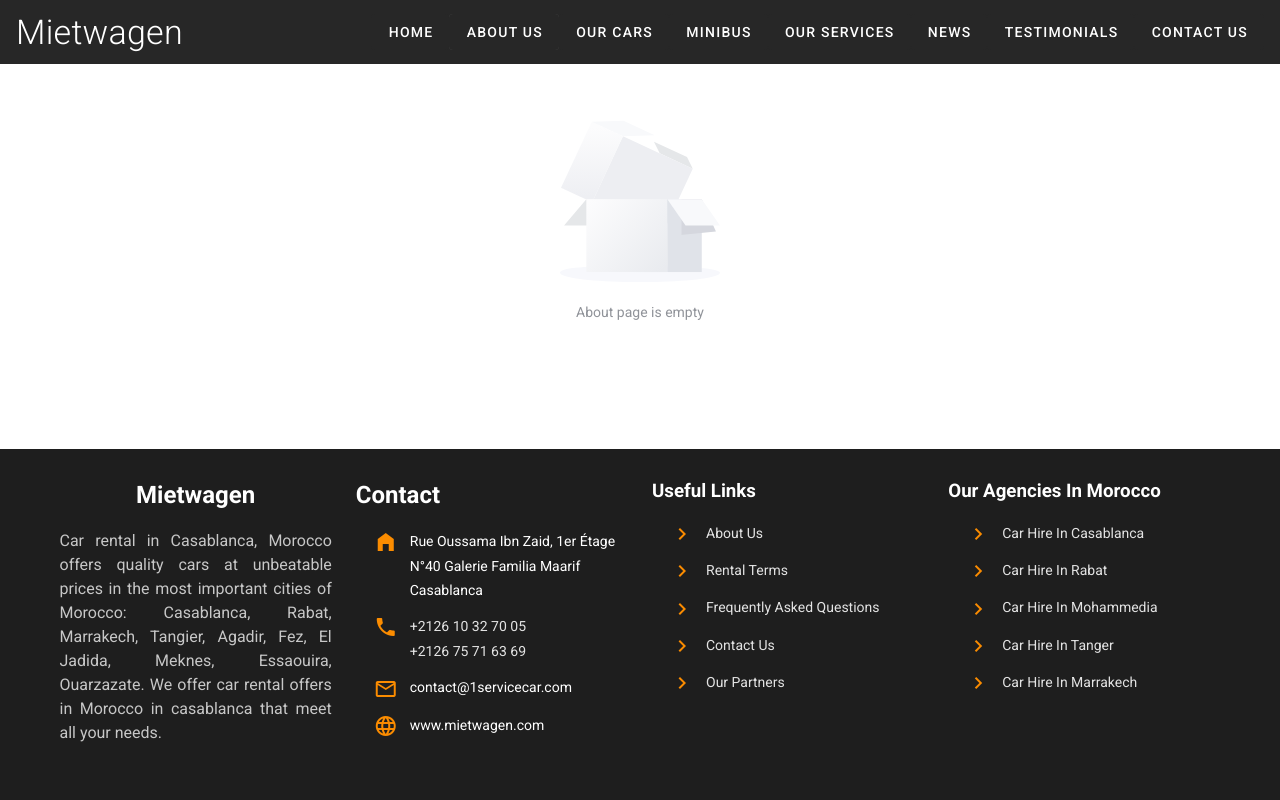
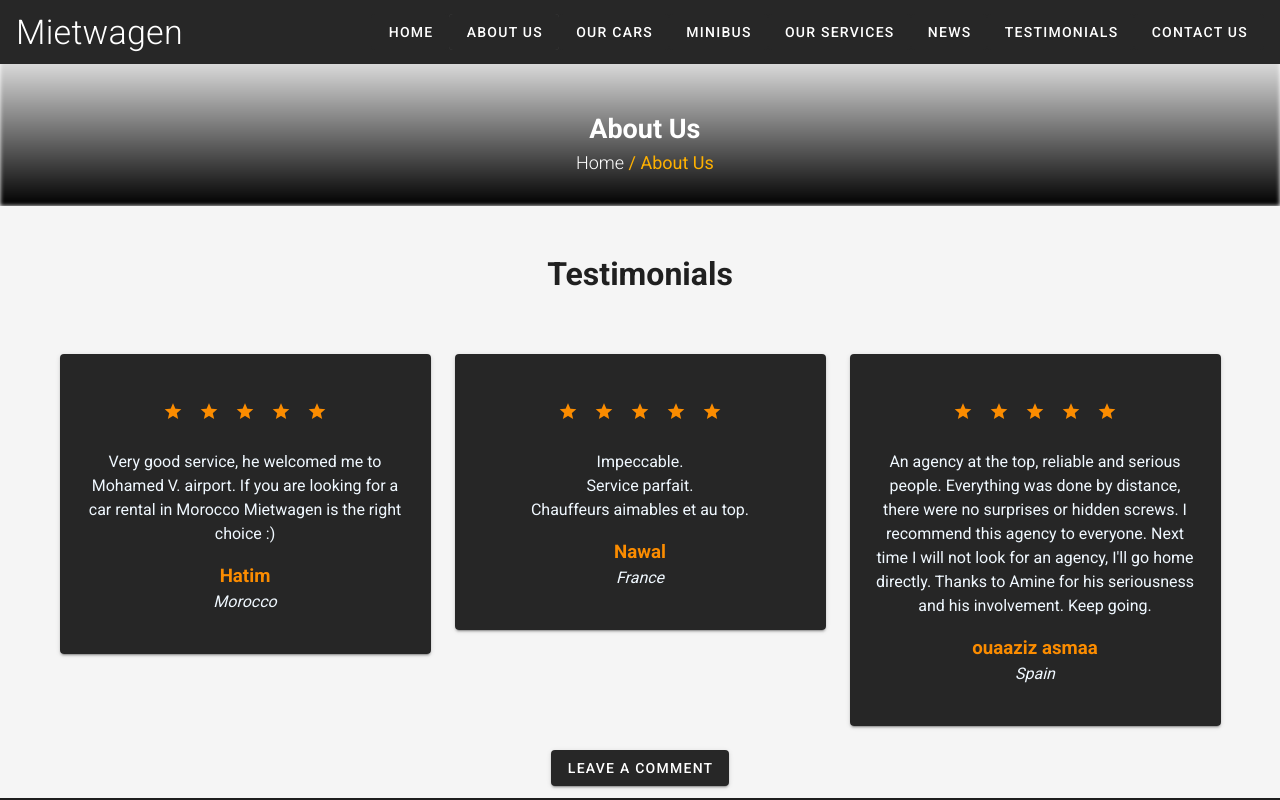
Before and after one commit to itsmaarouf/autoleihen, a Vue app: page /about in a window 1280 px wide. Shown: the top 800 px of the page. Built offline with nearby package versions, Linux system fonts and the light colour scheme.

Commit message:
working on Cover Title

```diff
--- /dev/null
+++ b/src/components/CoverTitle.vue
@@ -0,0 +1,40 @@
+<template>
+    <div class="containerDiv ma-auto d-flex">
+      <v-img width="100%"
+             height="150"
+             src="/images/Cover-title.jpg"
+             gradient="to bottom, rgba(0,0,0,.1), rgba(0,0,0,1.5)"
+      ></v-img>
+      <div class="text-block">
+        <h2 class="text-center font-weight-bold">About Us</h2>
+        <router-link to="/" class="removeLink font-weight-light">Home </router-link><span class="pageName"> / About Us</span>
+
+      </div>
+    </div>
+</template>
+
+<script>
+export default {
+  name: "CoverTitle"
+}
+</script>
+
+<style lang="stylus" scoped>
+.containerDiv
+  position relative
+  padding 0
+  margin 0
+
+.text-block
+  position absolute
+  bottom 20%
+  left 45%
+  color white
+  font-size large
+.removeLink
+  text-decoration none
+a
+  color white
+.pageName
+  color #FFB100
+</style>
--- a/src/views/About.vue
+++ b/src/views/About.vue
@@ -1,11 +1,17 @@
 <template>
-  <v-container fluid>
-    <el-empty description="About page is empty"></el-empty>
+  <v-container class="px-0 py-0" fluid>
+    <CoverTitle></CoverTitle>
+    <testimonial></testimonial>
   </v-container>
 </template>
 
 <script>
+import CoverTitle from "@/components/CoverTitle";
+import Testimonial from "@/components/Testimonial";
 export default {
   name: "About",
+  components: {Testimonial, CoverTitle},
 };
 </script>
+
+<style scoped lang="stylus"></style>
--- a/src/views/Cars.vue
+++ b/src/views/Cars.vue
@@ -1,5 +1,5 @@
 <template>
-  <v-container fluid>
+  <v-container fluid class="px-0 py-0">
     <el-empty description="Cars page is empty"></el-empty>
   </v-container>
 </template>
--- a/src/views/Contact.vue
+++ b/src/views/Contact.vue
@@ -1,5 +1,5 @@
 <template>
-  <v-container fluid>
+  <v-container fluid class="px-0 py-0">
     <el-empty description="Contact page is empty"></el-empty>
   </v-container>
 </template>
--- a/src/views/Home.vue
+++ b/src/views/Home.vue
@@ -1,5 +1,5 @@
 <template>
-  <v-container fluid class="px-0 pt-0">
+  <v-container fluid class="px-0 py-0">
     <home-header></home-header>
 
     <form-and-text-body></form-and-text-body>
--- a/src/views/Minibus.vue
+++ b/src/views/Minibus.vue
@@ -1,5 +1,5 @@
 <template>
-  <v-container fluid>
+  <v-container fluid class="px-0 py-0">
     <el-empty description="Minibus page is empty"></el-empty>
   </v-container>
 </template>
--- a/src/views/News.vue
+++ b/src/views/News.vue
@@ -1,5 +1,5 @@
 <template>
-  <v-container fluid>
+  <v-container fluid class="px-0 py-0">
     <el-empty description="News page is empty"></el-empty>
   </v-container>
 </template>
--- a/src/views/Services.vue
+++ b/src/views/Services.vue
@@ -1,5 +1,5 @@
 <template>
-  <v-container fluid>
+  <v-container fluid class="px-0 py-0">
     <el-empty description="Services page is empty"></el-empty>
   </v-container>
 </template>
--- a/src/views/Testimonials.vue
+++ b/src/views/Testimonials.vue
@@ -1,5 +1,5 @@
 <template>
-  <v-container fluid>
+  <v-container fluid class="px-0 py-0">
     <testimonial></testimonial>
   </v-container>
 </template>
```
Also changed, not shown: public/images/Cover-title.jpg (added).
